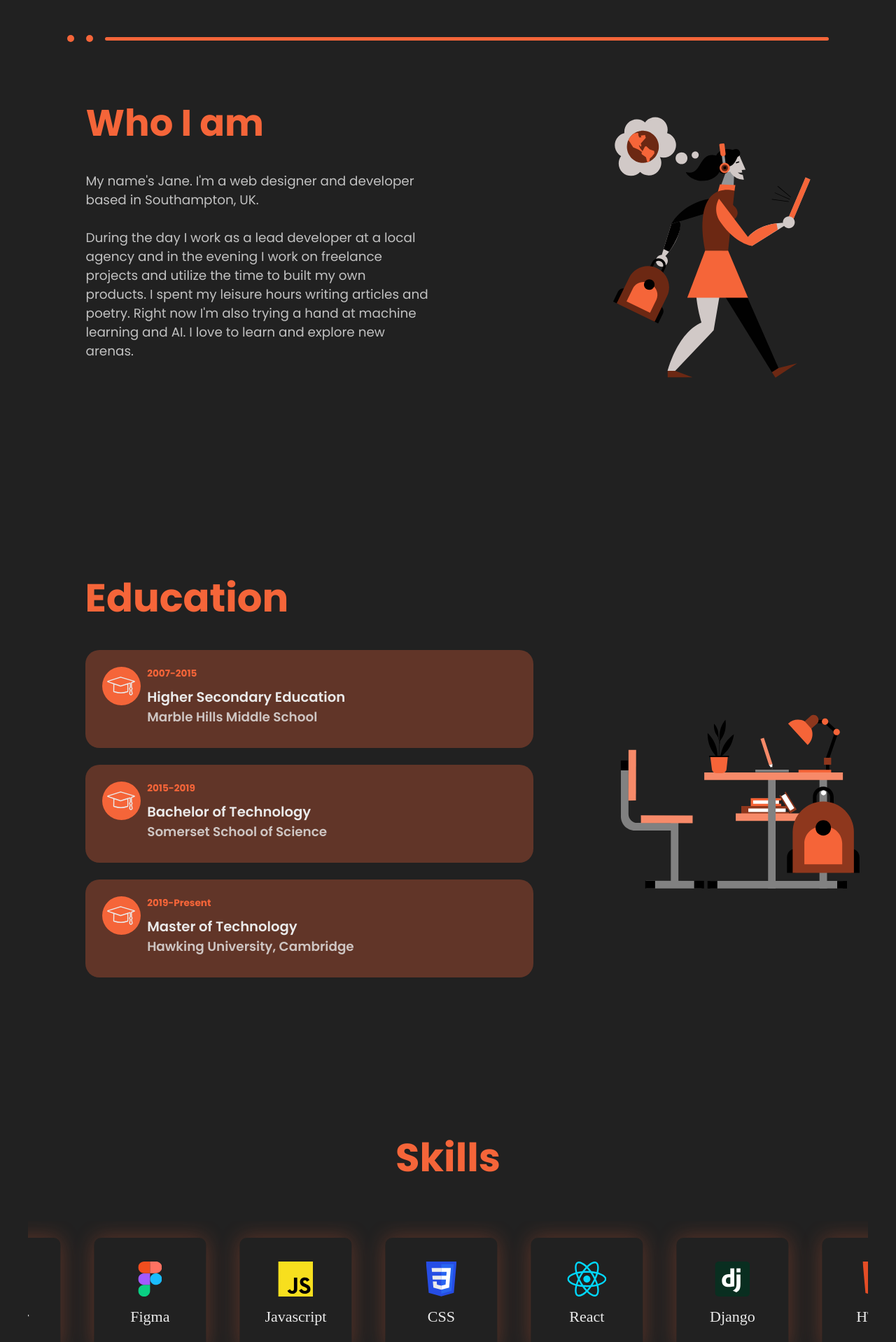
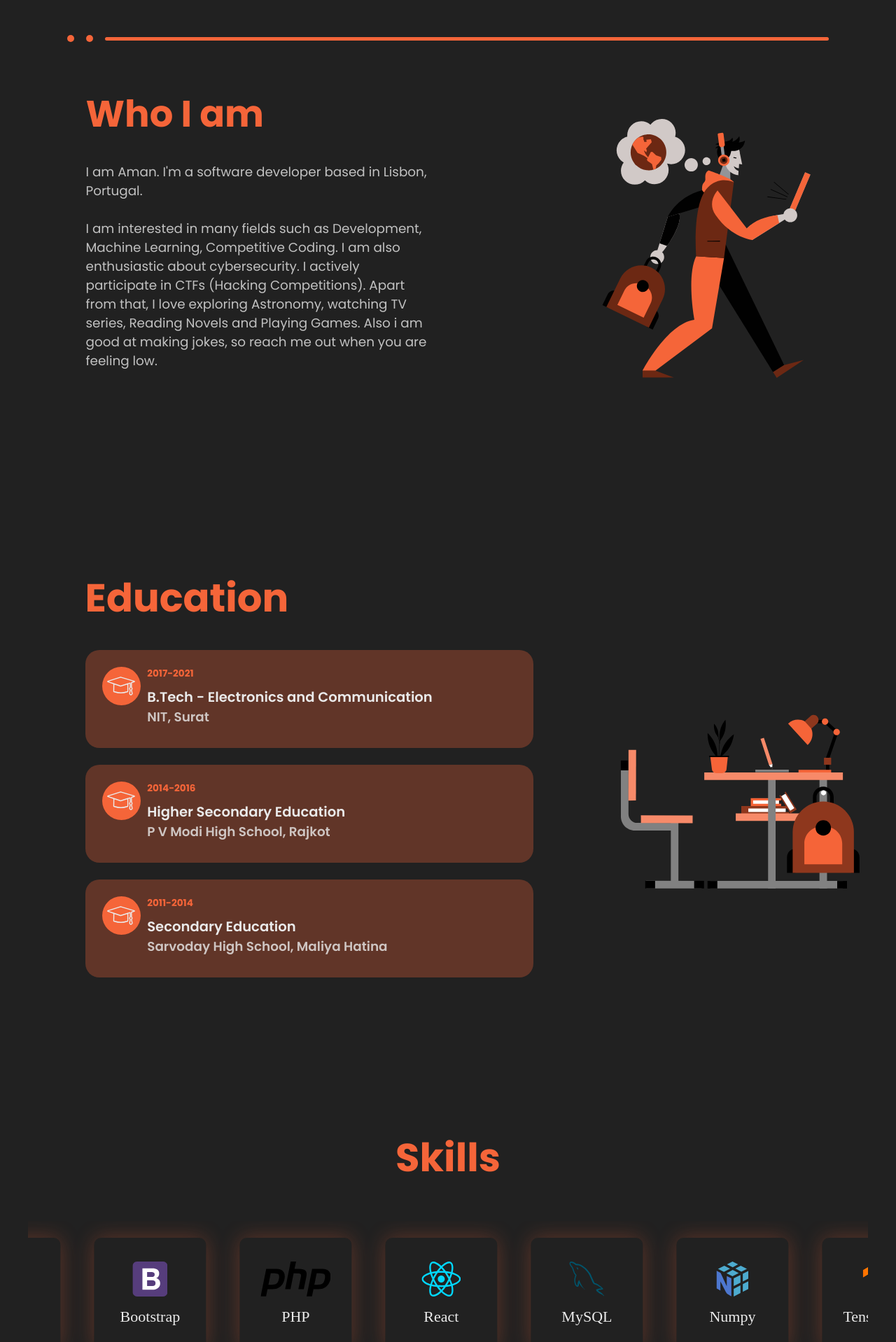
Before and after one commit to Amangondaliya555/Amangondaliya555.github.io, a React (Create React App) app: page / in a window 1280 px wide. Shown: the part 820-2738 px from the top of the page at 70% size. Built offline with nearby package versions, Linux system fonts and the light colour scheme; a web font is replaced by a local one.

Commit message:
updating repo

```diff
--- a/src/data/aboutData.js
+++ b/src/data/aboutData.js
@@ -1,6 +1,6 @@
 export const aboutData = {
     title: "Who I am",
-    description1: "My name's Jane. I'm a web designer and developer based in Southampton, UK.",
-    description2: "During the day I work as a lead developer at a local agency and in the evening I  work on freelance projects and utilize the time to built my own products. I spent my leisure hours writing articles and poetry. Right now I'm also trying a hand at machine learning and AI. I love to learn and explore new arenas.",
-    image: 2
+    description1: "I am Aman. I'm a software developer based in Lisbon, Portugal.",
+    description2: "I am interested in many fields such as Development, Machine Learning, Competitive Coding. I am also enthusiastic about cybersecurity. I actively participate in CTFs (Hacking Competitions). Apart from that, I love exploring Astronomy, watching TV series, Reading Novels and Playing Games. Also i am good at making jokes, so reach me out when you are feeling low.",
+    image: 1
 }
--- a/src/data/achievementData.js
+++ b/src/data/achievementData.js
@@ -1,29 +1,24 @@
+import wpictf from '../assets/png/wpictf.png'
+import coding from '../assets/png/coding.png'
+
 export const achievementData = {
-    bio : "Putting quantified achievements on a resume is great, but I just don’t work with hard numbers. I have no data to support the quality of my work. If you have lots of relevant experience, the heading statement of your resume will be a summary.",
+    bio : "I regularly participate in coding and hacking competitions. I mainly follow platforms such as ctftime, codechef and leetcode to practice and compete.",
     achievements : [
         {
             id : 1,
-            title : 'Google Cloud certification',
-            details : 'Google Cloud certifications validate your expertise and showcase your ability to transform businesses with Google Cloud technology.',
-            date : 'Aug 20, 2019',
-            field : 'Automation',
-            image : 'https://images.unsplash.com/photo-1573141597928-403fcee0e056?ixid=MnwxMjA3fDB8MHxwaG90by1wYWdlfHx8fGVufDB8fHx8&ixlib=rb-1.2.1&auto=format&fit=crop&w=667&q=80'
+            title : 'WPI CTF - 64th Rank',
+            details : 'My team participated in WPI CTF (2020) and achieved 64th rank out of more than 1500+ teams.',
+            date : 'April, 2020',
+            field : 'CyberSecurity',
+            image : wpictf
         },
         {
             id : 2,
-            title : 'AWS Certification',
-            details : 'Validate technical skills and cloud expertise to grow your career and business.',
-            date : 'Aug 20, 2019',
-            field : 'Automation',
-            image : 'https://images.unsplash.com/photo-1523474253046-8cd2748b5fd2?ixid=MnwxMjA3fDB8MHxwaG90by1wYWdlfHx8fGVufDB8fHx8&ixlib=rb-1.2.1&auto=format&fit=crop&w=1050&q=80'
-        },
-        {
-            id : 3,
-            title : 'Professional Data Engineer Certification',
-            details : 'Professional Data Engineers enable data-driven decision making by collecting, transforming, and publishing data.',
-            date : 'Aug 20, 2019',
-            field : 'Automation',
-            image : 'https://images.unsplash.com/photo-1489389944381-3471b5b30f04?ixid=MnwxMjA3fDB8MHxwaG90by1wYWdlfHx8fGVufDB8fHx8&ixlib=rb-1.2.1&auto=format&fit=crop&w=1050&q=80'
+            title : 'CodeChef - 3 Star',
+            details : 'I am 3 Star Coder at CodeChef. I actively participate in coding competitions.',
+            date : 'Dec, 2021',
+            field : 'Programming',
+            image : coding
         }
 
     ]
--- a/src/data/blogData.js
+++ b/src/data/blogData.js
@@ -1,43 +1,43 @@
 export const blogData = [
     {
         id: 1,
-        title: 'SCRAPING BILLBOARD AND IMDB USING PYTHON SELENIUM',
-        description: 'Here we will use Selenium to navigate between web pages, and try to scrape data from them.',
-        date: 'Aug 7, 2020',
-        image: 'https://1.bp.blogspot.com/-6vZQoWcIZeo/Xvw5ZD5Y53I/AAAAAAAABgI/GH2b5OuMaXAKuigK4diBbeYDW6dD3qVvgCK4BGAsYHg/w400-h225/selenium.jpg',
-        url: 'https://hackzism.blogspot.com/2020/07/scraping-billboard-and-imdb-using.html'
+        title: 'CAPTURE THE FLAG (CTF): The Cyber-security War-games',
+        description: 'About a competition that can help mastering the cybersecurity.',
+        date: 'Aug 7, 2019',
+        image: 'https://cevgroup.org/wp-content/uploads/2019/08/ukraine-cyber-attack.png',
+        url: 'https://cevgroup.org/capture-the-flag-ctf-the-cyber-security-war-games/'
     },
     {
         id: 2,
-        title: 'CHECK WEATHER FROM TERMINAL USING WTTR.IN',
-        description: 'wttr.in is a console-oriented weather forecast service that supports various information representation methods like ANSI-sequences for console HTTP clients, HTML, or PNG.',
-        date: 'Aug 11, 2020',
-        image: 'https://1.bp.blogspot.com/-OW7jX57tea4/XvnGxuEOslI/AAAAAAAABW0/R8lVT1AXDSwnvE0EGA9Ra49-LDm1ACwDgCK4BGAsYHg/s1216/wttr1.png',
-        url: 'https://hackzism.blogspot.com/2020/06/check-weather-from-terminal-using-wttrin.html'
+        title: 'Journey of an Entrepreneur',
+        description: 'I attended workshop on this topic and decided to do some research and write a blog about it.',
+        date: 'Mar 17, 2019',
+        image: 'https://cevgroup.org/wp-content/uploads/2019/03/entrepreneur-4.jpg',
+        url: 'https://cevgroup.org/journey-of-an-entrepreneurship/'
     },
     {
         id: 3,
-        title: 'BEING ANONYMOUS: A BEGINNERS GUIDE',
-        description: 'Here are some basic ways to lay off the Radar',
-        date: 'Aug 14, 2020',
-        image: 'https://1.bp.blogspot.com/-GR19yCNbKCE/XuRcKEfKvhI/AAAAAAAAAwY/srFWw5pOpzMibeJb__SmgZpx9dIpNNWqgCK4BGAsYHg/w640-h426/anonymous1.jpg',
-        url: 'https://hackzism.blogspot.com/2020/06/being-anonymous-beginners-guide.html'
+        title: 'IoTOGRAPHY',
+        description: 'It is a story where IoT asked for some cryptography.',
+        date: 'May 30, 2020',
+        image: 'https://cevgroup.org/wp-content/uploads/2020/05/1-2.jpg',
+        url: 'https://cevgroup.org/iotography/'
     },
     {
         id: 4,
-        title: 'CHECK INTERNET SPEED FROM THE COMMAND LINE',
-        description: 'Want to check your internet speed from the terminal? Here\'s the perfect way to the that.',
-        date: 'Sep 17, 2020',
-        image: 'https://1.bp.blogspot.com/-XTVMsZP3HaM/Xxpl394txlI/AAAAAAAABws/zovXWiuNGg4TzBwYYVFfJ1ixDb3JfVokgCNcBGAsYHQ/w400-h195/speedtest.png',
-        url: 'https://hackzism.blogspot.com/2020/07/check-internet-speed-from-command-line.html'
+        title: 'AN INTRODUCTION TO CRYPTOGRAPHY',
+        description: 'Hacking is fun until they start teaching cryptography. I will try not to bore.',
+        date: 'Nov 3, 2019',
+        image: 'https://cevgroup.org/wp-content/uploads/2019/11/cry-1024x576.jpg',
+        url: 'https://cevgroup.org/introduction-to-cryptography/'
     },
     {
         id: 5,
-        title: 'GET MICHAEL\'S OR TREVOR\'S VEHICLES FULLY UPGRADED IN GTA V FOR FREE',
-        description: 'In case you haven\'t heard of this game, GTA stands for \'Grand Theft Auto\'. It is an open-world game published by Rockstar Games.',
-        date: 'Oct 1, 2020',
-        image: 'https://1.bp.blogspot.com/-jhdtUBIRD_s/XxLFKQuRz9I/AAAAAAAABsM/mClfbfDFKvsUwA7Wyi25Lzu3DEmL2lxrACNcBGAsYHQ/s1919/gta.jpg',
-        url: 'https://hackzism.blogspot.com/2020/07/how-can-you-get-michaels-or-trevors.html'
+        title: 'CAESAR CIPHER',
+        description: 'A blog for history, maths and cybersecurity lovers.',
+        date: 'May 20, 2020',
+        image: 'https://miro.medium.com/max/828/1*XYb_JQzpVgRA3pNNBEYL5A.webp',
+        url: 'https://medium.com/@amangondaliya555/caesar-cipher-e9c7a03e3870'
     },
 ]
 
--- a/src/data/educationData.js
+++ b/src/data/educationData.js
@@ -1,23 +1,23 @@
 export const educationData = [
     {
         id: 1,
-        institution: 'Marble Hills Middle School',
-        course: 'Higher Secondary Education',
-        startYear: '2007',
-        endYear: '2015'
+        institution: 'NIT, Surat',
+        course: 'B.Tech - Electronics and Communication',
+        startYear: '2017',
+        endYear: '2021'
     },
     {
         id: 2,
-        institution: 'Somerset School of Science',
-        course: 'Bachelor of Technology',
-        startYear: '2015',
-        endYear: '2019'
+        institution: 'P V Modi High School, Rajkot',
+        course: 'Higher Secondary Education',
+        startYear: '2014',
+        endYear: '2016'
     },
     {
         id: 3,
-        institution: 'Hawking University, Cambridge',
-        course: 'Master of Technology',
-        startYear: '2019',
-        endYear: 'Present'
+        institution: 'Sarvoday High School, Maliya Hatina',
+        course: 'Secondary Education',
+        startYear: '2011',
+        endYear: '2014'
     },
 ]
--- a/src/data/experienceData.js
+++ b/src/data/experienceData.js
@@ -1,23 +1,37 @@
 export const experienceData = [
     {
         id: 1,
-        company: 'Globex Corporation',
-        jobtitle: 'Frontend Developer',
-        startYear: '2018',
-        endYear: '2019'
+        company: 'Nokia | Lisbon',
+        jobtitle: 'Test Automation Developer',
+        startYear: 'May 2023 ',
+        endYear: ' Present'
     },
     {
         id: 2,
-        company: 'Vehement Capital Partners',
-        jobtitle: 'Backend Developer',
-        startYear: '2019',
-        endYear: '2020'
+        company: 'Nokia | Chennai',
+        jobtitle: 'Associate',
+        startYear: 'January 2023 ',
+        endYear: ' April 2023'
     },
     {
         id: 3,
-        company: 'Wonka Industries',
-        jobtitle: 'Marketing',
-        startYear: '2020',
-        endYear: 'Present'
+        company: 'Nokia | Chennai',
+        jobtitle: 'Graduate Engineer Trainee',
+        startYear: 'July 2021 ',
+        endYear: ' December 2022'
+    },
+    {
+        id: 4,
+        company: 'Property Advisor & Architecture | Remote',
+        jobtitle: 'Team Leader Intern',
+        startYear: 'April 2021 ',
+        endYear: ' July 2021'
+    },
+    {
+        id: 5,
+        company: 'JP Morgan Virtual Experience | Remote',
+        jobtitle: 'Software Engineering Intern',
+        startYear: 'April 2020 ',
+        endYear: ' May 2020'
     },
 ]
--- a/src/data/projectsData.js
+++ b/src/data/projectsData.js
@@ -1,85 +1,44 @@
-import one from '../assets/svg/projects/one.svg'
-import two from '../assets/svg/projects/two.svg'
-import three from '../assets/svg/projects/three.svg'
-import four from '../assets/svg/projects/four.svg'
-import five from '../assets/svg/projects/five.svg'
-import six from '../assets/svg/projects/six.svg'
-import seven from '../assets/svg/projects/seven.svg'
-import eight from '../assets/svg/projects/eight.svg'
-
+import twelve from '../assets/svg/projects/twelve.svg'
+import fourteen from '../assets/svg/projects/fourteen.svg'
+import fifteen from '../assets/svg/projects/fifteen.svg'
+import sixteen from '../assets/svg/projects/sixteen.svg'
 
 export const projectsData = [
     {
         id: 1,
-        projectName: 'Employee Management',
-        projectDesc: 'This project aims to build an employee management system that consolidates all information of a company',
-        tags: ['React', 'CSS', 'Material Ui'],
-        code: 'https://github.com/hhhrrrttt222111/developer-portfolio',
-        demo: 'https://github.com/hhhrrrttt222111/developer-portfolio',
-        image: one
+        projectName: 'Voice Conversion',
+        projectDesc: 'This project is about voice conversion using Deep learning models such as GAN and its variants.',
+        tags: ['Python', 'CycleGAN', 'StarGAN'],
+        code: 'https://colab.research.google.com/drive/1rSDGLcqDnnGSn782w-t0Vlfva_deY48S',
+        demo: 'https://amangondaliya555.github.io/Voice_conversion',
+        image: twelve
     },
     {
         id: 2,
-        projectName: 'Railway Tracking',
-        projectDesc: 'This project is a railway tracking system that allows users to obtain relevant information about train timing.',
-        tags: ['Django', 'Tailwind CSS'],
-        code: 'https://github.com/hhhrrrttt222111/developer-portfolio',
-        demo: 'https://github.com/hhhrrrttt222111/developer-portfolio',
-        image: two
+        projectName: 'Stegoron',
+        projectDesc: 'This project is about a cryptography tool which can help you hide a message in a picture. And also retriving the message.',
+        tags: ['Python'],
+        code: 'hhttps://github.com/Amangondaliya555/Stegoron',
+        demo: 'hhttps://github.com/Amangondaliya555/Stegoron',
+        image: fourteen
     },
     {
         id: 3,
-        projectName: 'Weather App',
-        projectDesc: 'Weather forecast systems and applications predict weather conditions based on multiple parameters.',
-        tags: ['Django', 'CSS', 'Material Ui'],
-        code: 'https://github.com/hhhrrrttt222111/developer-portfolio',
-        demo: 'https://github.com/hhhrrrttt222111/developer-portfolio',
-        image: three
+        projectName: 'Lightweight Cryptography',
+        projectDesc: 'A detailed study on the available lightweight cryptography methods.',
+        tags: ['cryptography'],
+        code: 'https://drive.google.com/file/d/15g--MeP9RZOIVOc9BSiKlHG5lL70YEnY/view?usp=sharing',
+        demo: 'https://drive.google.com/file/d/15g--MeP9RZOIVOc9BSiKlHG5lL70YEnY/view?usp=sharing',
+        image: fifteen
     },
     {
         id: 4,
-        projectName: 'Android Patient Tracker',
-        projectDesc: 'This project involves the development of an Android application for viewing and managing patient data.',
-        tags: ['Flutter', 'Firebase'],
-        code: 'https://github.com/hhhrrrttt222111/developer-portfolio',
-        demo: 'https://github.com/hhhrrrttt222111/developer-portfolio',
-        image: four
-    },
-    {
-        id: 5,
-        projectName: 'E-Commerce App',
-        projectDesc: 'A Simple E-commerce application',
-        tags: ['React Native', 'Firebase'],
-        code: 'https://github.com/hhhrrrttt222111/developer-portfolio',
-        demo: 'https://github.com/hhhrrrttt222111/developer-portfolio',
-        image: five
-    },
-    {
-        id: 6,
-        projectName: 'Uber Lite',
-        projectDesc: 'Uber clone',
-        tags: ['Flutter'],
-        code: 'https://github.com/hhhrrrttt222111/developer-portfolio',
-        demo: 'https://github.com/hhhrrrttt222111/developer-portfolio',
-        image: six
-    },
-    {
-        id: 7,
-        projectName: 'Stock Market App',
-        projectDesc: 'A simple stock market API app',
-        tags: ['React', 'Redux', 'Bootstrap'],
-        code: 'https://github.com/hhhrrrttt222111/developer-portfolio',
-        demo: 'https://github.com/hhhrrrttt222111/developer-portfolio',
-        image: seven
-    },
-    {
-        id: 8,
-        projectName: 'Car Pooling System',
-        projectDesc: 'The carpooling system merges multiple people in a car which leads to meet new people, reduces pollution',
-        tags: ['Flutter', 'React'],
-        code: 'https://github.com/hhhrrrttt222111/developer-portfolio',
-        demo: 'https://github.com/hhhrrrttt222111/developer-portfolio',
-        image: eight
+        projectName: 'Touchless Doorbell',
+        projectDesc: 'A pre-cvoid university project to create touchless doorbell using IC LM358.',
+        tags: ['FHardware'],
+        code: 'https://drive.google.com/file/d/1CtkcPIreQLsCrVQ-OQTJpsboy0zIlQwD/view?usp=sharing',
+        demo: 'https://drive.google.com/file/d/1CtkcPIreQLsCrVQ-OQTJpsboy0zIlQwD/view?usp=sharing',
+        image: sixteen
     },
 ]
 
--- a/src/data/servicesData.js
+++ b/src/data/servicesData.js
@@ -2,78 +2,41 @@
 import { BiShoppingBag, BiPencil } from "react-icons/bi";
 import { BsCodeSlash, BsClipboardData } from "react-icons/bs";
 import { AiOutlineMail, AiFillAudio } from "react-icons/ai";
-import { FaInternetExplorer,  FaChalkboardTeacher, FaCameraRetro, FaPinterest, FaVideo, FaTabletAlt, FaRegNewspaper } from "react-icons/fa";
-
+import { FaInternetExplorer,  FaChalkboardTeacher, FaCameraRetro, FaPinterest, FaVideo, FaTabletAlt, FaRegNewspaper, FaPaintBrush, FaCamera } from "react-icons/fa";
+import {GiHarryPotterSkull} from "react-icons/gi"
 
 
 export const servicesData = [
-    // {
-    //     id: 1,
-    //     title: 'Marketing',
-    //     icon: <BiShoppingBag/>
-    // },
+    {
+        id: 1,
+        title: 'Graphic Design',
+        icon: <FaPaintBrush />
+    },
     {
         id: 2,
+        title: 'Web Design',
+        icon: <BsCodeSlash/>
+    },
+    {
+        id: 3,
+        title: 'Photography',
+        icon: <FaCamera />
+    },
+    {
+        id: 4,
+        title: 'Web Pentesting',
+        icon: <GiHarryPotterSkull />
+    },
+    {
+        id: 5,
         title: 'Content Writing',
         icon: <BiPencil />
     },
     {
-        id: 3,
-        title: 'Email Marketing',
-        icon: <AiOutlineMail />
-    },
-    // {
-    //     id: 4,
-    //     title: 'Internet Research',
-    //     icon: <FaInternetExplorer />
-    // },
-    // {
-    //     id: 5,
-    //     title: 'Tutoring',
-    //     icon: <FaChalkboardTeacher />
-    // },
-
-    {
         id: 6,
-        title: 'Web Design',
-        icon: <BsCodeSlash />
-    },
-    {
-        id: 7,
-        title: 'Photography',
-        icon: <FaCameraRetro />
-    },
-    // {
-    //     id: 8,
-    //     title: 'Pinterest Virtual Assistant',
-    //     icon: <FaPinterest />
-    // },
-    {
-        id: 9,
-        title: 'Video Editing',
-        icon: <FaVideo />
-    },
-    // {
-    //     id: 10,
-    //     title: 'Data Entry',
-    //     icon: <BsClipboardData />
-    // },
-    {
-        id: 11,
-        title: 'Ebook Writing',
-        icon: <FaTabletAlt />
-    },
-    // {
-    //     id: 12,
-    //     title: 'Audio Transcription',
-    //     icon: <AiFillAudio />
-    // },
-    {
-        id: 13,
-        title: 'Blog Posting',
-        icon: <FaRegNewspaper />
-    },
-
+        title: 'Tutoring',
+        icon: <FaChalkboardTeacher />
+    }
 ]
 
 // Uncomment your required service.
--- a/src/data/skillsData.js
+++ b/src/data/skillsData.js
@@ -1,12 +1,24 @@
  export const skillsData = [
     'HTML',
-    'Fastify',
-    'Blender',
-    'Figma',
     'Javascript',
     'CSS',
+    'Bootstrap',
+    'PHP',
     'React',
-    'Django',
+    'MySQL',
+    'Numpy',
+    'Tensorflow',
+    'Pytorch',
+    'Docker',
+    'Git',
+    'Markdown',
+    'C',
+    'C++',
+    'Python',
+    'Photoshop',
+    'Illustrator',
+    'Microsoft Office',
+    'Matlab'
 ]
 
 // Choose your skills from below. Make sure it's in the same format and spelled correctly.
```
Also changed, not shown: src/data/contactsData.js (+4 -4 lines), src/data/headerData.js (+5 -4 lines), src/data/socialsData.js (+12 -12 lines).
